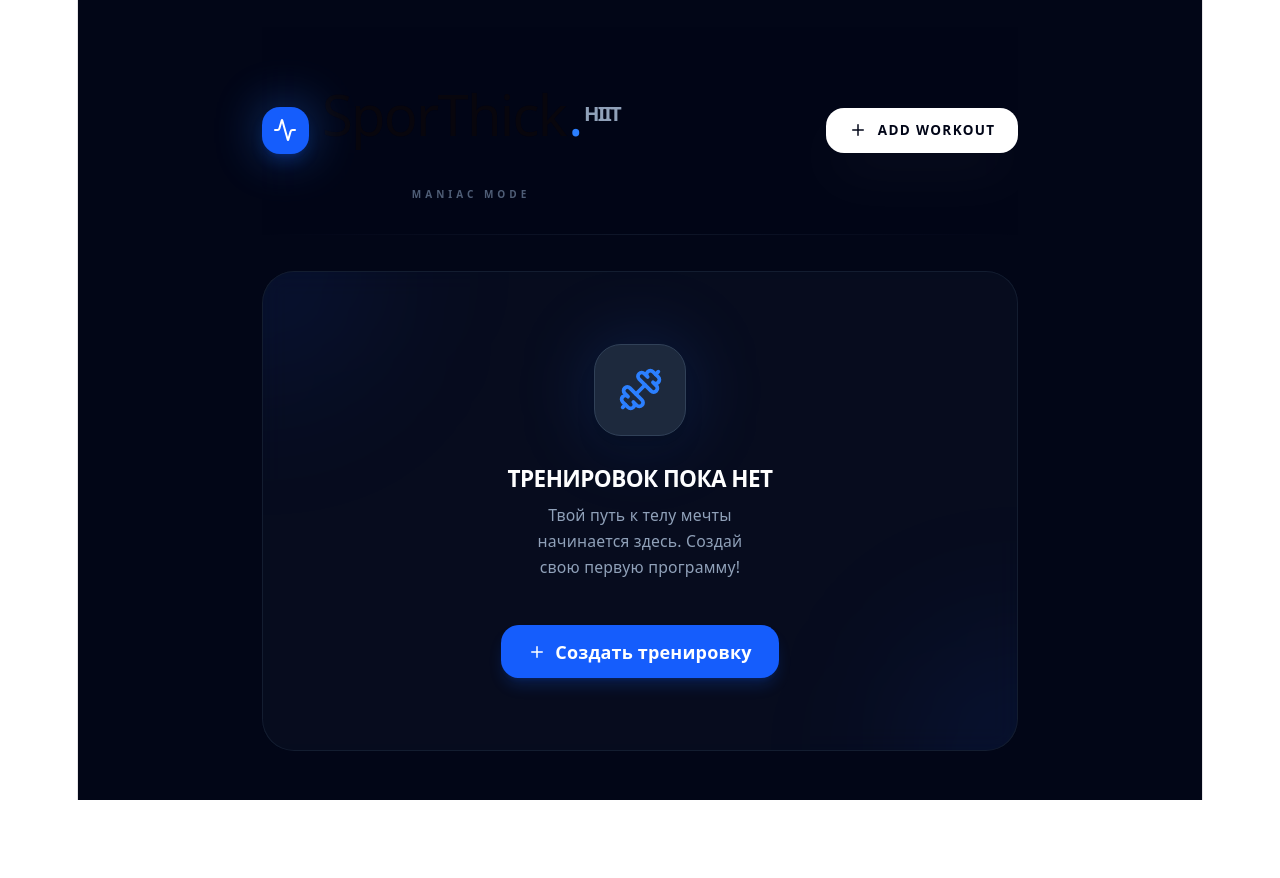
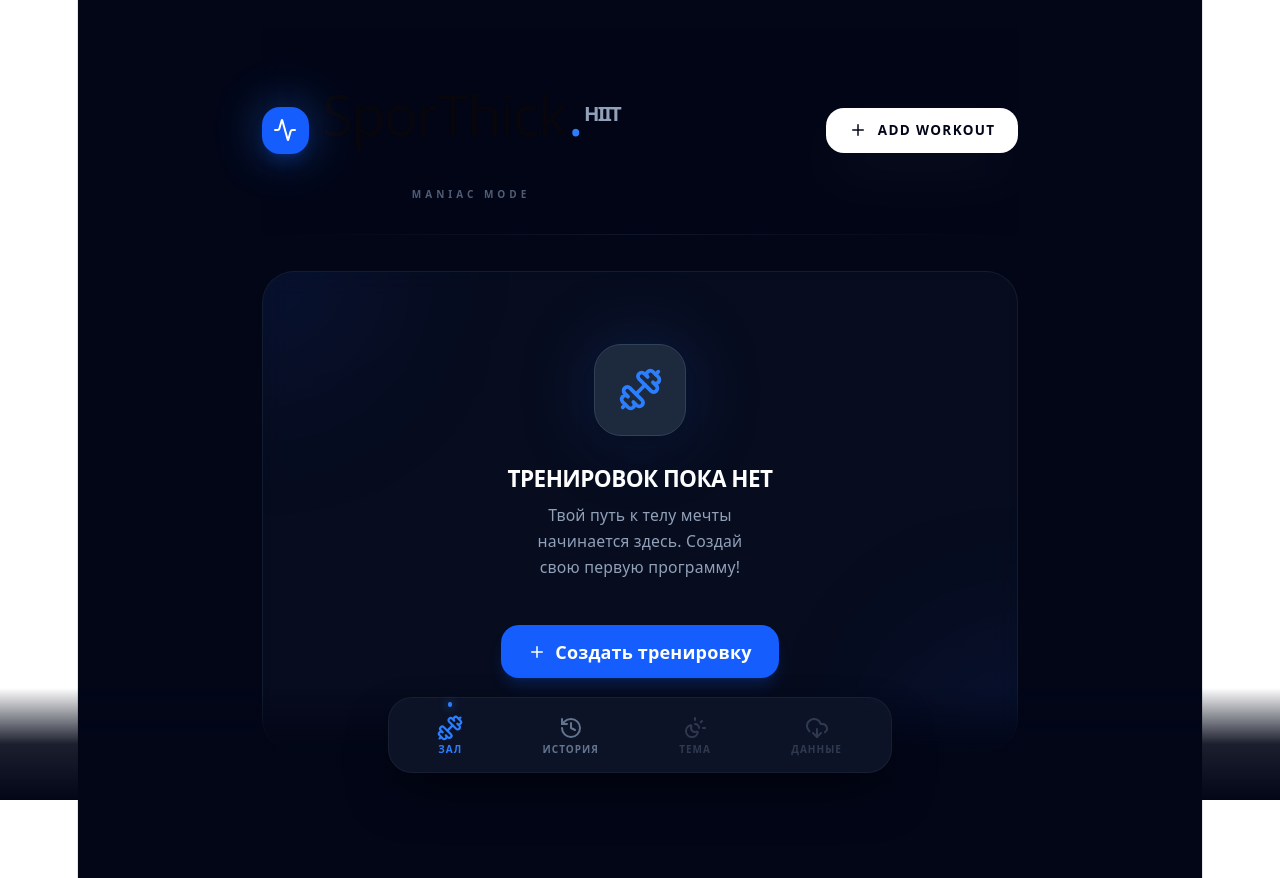
Before and after one commit to loktionov129/SporThick.HIIT-o-Maniac, a React (Vite) app: page /#/ in a window 1280 px wide. Before the commit the page ends 800 px from the top, so only its background shows below. Built offline with nearby package versions, Linux system fonts and the light colour scheme.

Commit message:
feat: bottom nav

```diff
--- a/src/App.css
+++ b/src/App.css
@@ -66,6 +66,11 @@ body {
   margin: 0;
 }
 
+main {
+  padding-bottom: 100px;
+}
+
+
 h1,
 h2 {
   font-family: var(--heading);
--- a/src/App.tsx
+++ b/src/App.tsx
@@ -1,20 +1,34 @@
 import React from 'react';
-import { HashRouter as Router, Routes, Route } from 'react-router-dom';
+import { HashRouter as Router, Routes, Route, useLocation } from 'react-router-dom';
 import { PageContainer } from './components/Layout/PageContainer';
 import WorkoutList from './features/workout-list';
 import CreateEditWorkoutScreen from './features/workout-form';
 import TimerScreen from './features/timer';
+import { HistoryScreen } from './features/history';
+import { BottomNav } from './components/Layout/BottomNav';
 import './App.css';
 
-const App: React.FC = () => {
+const AppContent: React.FC = () => {
+  const location = useLocation();
+  const showBottomNav = location.pathname !== '/timer';
+
   return (
-    <Router>
+    <>
       <Routes>
         <Route
           path="/"
           element={
             <PageContainer withHeader maxWidth="md">
               <WorkoutList />
+            </PageContainer>
+          }
+        />
+
+        <Route
+          path="/history"
+          element={
+            <PageContainer withHeader maxWidth="md">
+              <HistoryScreen />
             </PageContainer>
           }
         />
@@ -37,6 +51,16 @@ const App: React.FC = () => {
           }
         />
       </Routes>
+
+      {showBottomNav && <BottomNav />}
+    </>
+  );
+};
+
+const App: React.FC = () => {
+  return (
+    <Router>
+      <AppContent />
     </Router>
   );
 };
--- /dev/null
+++ b/src/components/Layout/BottomNav.tsx
@@ -0,0 +1,48 @@
+import React from 'react';
+import { NavLink } from 'react-router-dom';
+import { Dumbbell, History, SunMoon, DownloadCloud } from 'lucide-react';
+
+export const BottomNav: React.FC = () => {
+  const navItems = [
+    { to: '/', icon: <Dumbbell size={24} />, label: 'Зал' },
+    { to: '/history', icon: <History size={24} />, label: 'История' },
+    { to: '/theme', icon: <SunMoon size={24} />, label: 'Тема', isPlaceholder: true },
+    { to: '/data', icon: <DownloadCloud size={24} />, label: 'Данные', isPlaceholder: true },
+  ];
+
+  return (
+    <nav className="fixed bottom-0 left-0 right-0 z-[100] px-4 pb-6 pt-2 bg-gradient-to-t from-[#020617] via-[#020617]/90 to-transparent">
+      <div className="max-w-md mx-auto bg-slate-900/80 backdrop-blur-xl border border-white/5 rounded-[24px] p-2 flex items-center justify-around shadow-2xl shadow-black/50">
+        {navItems.map((item) => (
+          <NavLink
+            key={item.to}
+            to={item.to}
+            onClick={item.isPlaceholder ? (e) => e.preventDefault() : undefined}
+            className={({ isActive }) => `
+              relative flex flex-col items-center gap-1 p-2 rounded-xl transition-all duration-300
+              ${isActive && !item.isPlaceholder ? 'text-blue-500' : 'text-slate-500 hover:text-slate-300'}
+              ${item.isPlaceholder ? 'opacity-40 cursor-not-allowed' : 'cursor-pointer'}
+            `}
+          >
+            {({ isActive }) => (
+              <>
+                {/* Акцентная точка над иконкой */}
+                {isActive && !item.isPlaceholder && (
+                  <div className="absolute -top-1 w-1 h-1 bg-blue-500 rounded-full shadow-[0_0_8px_rgba(59,130,246,0.8)]" />
+                )}
+
+                <div className={`transition-transform duration-300 ${isActive && !item.isPlaceholder ? 'scale-110' : 'scale-100'}`}>
+                  {item.icon}
+                </div>
+
+                <span className="text-[10px] font-black uppercase tracking-widest leading-none">
+                  {item.label}
+                </span>
+              </>
+            )}
+          </NavLink>
+        ))}
+      </div>
+    </nav>
+  );
+};
--- /dev/null
+++ b/src/features/history/index.tsx
@@ -0,0 +1,59 @@
+import React from 'react';
+import { Calendar } from 'lucide-react';
+import useWorkoutStore from '../../store/useWorkoutStore';
+import { Card } from '../../components/ui/Card';
+
+export const HistoryScreen = () => {
+  const { history, clearHistory } = useWorkoutStore();
+
+  const formatDate = (ms: number) => {
+    return new Date(ms).toLocaleDateString('ru-RU', { day: 'numeric', month: 'long' });
+  };
+
+  return (
+    <div className="space-y-6">
+      <div className="flex items-center justify-between">
+        <h2 className="text-xl font-black uppercase tracking-tight text-white">История</h2>
+        {history.length > 0 && (
+          <button onClick={clearHistory} className="text-slate-500 hover:text-red-500 text-xs font-bold uppercase tracking-widest">
+            Очистить
+          </button>
+        )}
+      </div>
+
+      {history.length === 0 ? (
+        <div className="text-center py-20 bg-slate-900/20 rounded-3xl border border-dashed border-slate-800">
+           <Calendar className="mx-auto text-slate-700 mb-4" size={40} />
+           <p className="text-slate-500">Ты еще не завершил ни одной тренировки</p>
+        </div>
+      ) : (
+        <div className="space-y-3">
+          {history.map((entry) => (
+            <Card key={entry.id} className="flex items-center justify-between border-slate-800/40">
+              <div>
+                <h4 className="text-white font-bold">{entry.workoutName}</h4>
+                <p className="text-[10px] text-slate-500 uppercase font-black mt-1">
+                  {formatDate(entry.timestamp)}
+                </p>
+              </div>
+              <div className="flex gap-4 text-right">
+                <div className="flex flex-col">
+                  <span className="text-blue-500 font-black tabular-nums text-sm">
+                    {Math.floor(entry.totalTime / 60)}м
+                  </span>
+                  <span className="text-[8px] text-slate-600 uppercase font-bold">Время</span>
+                </div>
+                <div className="flex flex-col">
+                  <span className="text-emerald-500 font-black tabular-nums text-sm">
+                    {entry.totalRounds}
+                  </span>
+                  <span className="text-[8px] text-slate-600 uppercase font-bold">Круги</span>
+                </div>
+              </div>
+            </Card>
+          ))}
+        </div>
+      )}
+    </div>
+  );
+};
--- a/src/features/timer/index.tsx
+++ b/src/features/timer/index.tsx
@@ -13,6 +13,7 @@ const TimerScreen: React.FC = () => {
   const navigate = useNavigate();
   const selectedWorkoutId = searchParams.get('workoutId');
   const workouts = useWorkoutStore((state) => state.workouts);
+  const addHistoryEntry = useWorkoutStore((state) => state.addHistoryEntry);
   const workout = selectedWorkoutId ? workouts.find(w => w.id === selectedWorkoutId) : null;
 
   const [currentExerciseIndex, setCurrentExerciseIndex] = useState(0);
@@ -20,6 +21,7 @@ const TimerScreen: React.FC = () => {
   const [isRunning, setIsRunning] = useState(false);
   const [currentRound, setCurrentRound] = useState(1);
   const [isResting, setIsResting] = useState(false);
+  const [wasStarted, setWasStarted] = useState(false);
 
   const currentExercise = workout?.exercises[currentExerciseIndex];
 
@@ -73,6 +75,30 @@ const TimerScreen: React.FC = () => {
     return () => clearInterval(interval!);
   }, [isRunning, remainingTime, currentExerciseIndex, currentRound, isResting, workout]);
 
+  const isFinished = wasStarted && currentRound >= (workout?.rounds || 1) &&
+                     currentExerciseIndex >= (workout?.exercises.length || 1) - 1 &&
+                     remainingTime === 0 && !isResting;
+
+  const hasSaved = React.useRef(false);
+  useEffect(() => {
+    if (isFinished && workout && !hasSaved.current) {
+      const exercisesTime = workout.exercises.reduce((acc, ex) => acc + ex.duration, 0);
+      const totalRestTime = workout.exercises.length * (workout.restDuration || 0);
+      const totalTime = (exercisesTime + totalRestTime) * (workout.rounds || 1);
+      console.log('saved');
+      hasSaved.current = true;
+
+      addHistoryEntry({
+        id: Date.now().toString(),
+        workoutId: workout.id,
+        workoutName: workout.name,
+        timestamp: Date.now(),
+        totalTime,
+        totalRounds: workout.rounds,
+      });
+    }
+  }, [isFinished, workout, addHistoryEntry]);
+
   if (!workout) {
     return (
       <FullScreenCenter>
@@ -84,10 +110,6 @@ const TimerScreen: React.FC = () => {
       </FullScreenCenter>
     );
   }
-
-  const isFinished = currentRound >= (workout?.rounds || 1) &&
-                     currentExerciseIndex >= (workout?.exercises.length || 1) - 1 &&
-                     remainingTime === 0 && !isResting;
 
   if (isFinished) {
     const totalExercisesTime = workout.exercises.reduce((acc, ex) => acc + ex.duration, 0);
@@ -149,7 +171,7 @@ const TimerScreen: React.FC = () => {
       <div className="flex items-center gap-4 w-full max-w-sm">
         <Button
           variant="secondary"
-          onClick={() => { setIsRunning(false); setIsResting(false); setCurrentExerciseIndex(0); setRemainingTime(workout.exercises[0].duration); setCurrentRound(1)}}
+          onClick={() => { setIsRunning(false); setIsResting(false); setCurrentExerciseIndex(0); setRemainingTime(workout.exercises[0].duration); setCurrentRound(1); setWasStarted(false);}}
           className="p-5"
         >
           <RotateCcw size={24} />
@@ -157,7 +179,7 @@ const TimerScreen: React.FC = () => {
 
         <Button
           variant={isRunning ? 'secondary' : 'primary'}
-          onClick={() => setIsRunning(!isRunning)}
+          onClick={() => {setWasStarted(true); setIsRunning(!isRunning)}}
           className="flex-1 py-5 text-lg uppercase tracking-[0.2em]"
         >
           {isRunning ? <Pause size={24} fill="currentColor" /> : <Play size={24} fill="currentColor" />}
--- a/src/features/workout-form/index.tsx
+++ b/src/features/workout-form/index.tsx
@@ -28,7 +28,9 @@ const CreateEditWorkoutScreen: React.FC = () => {
 
   const handleSubmit = (e: React.FormEvent) => {
     e.preventDefault();
-    if (!name.trim()) return;
+    if (!name.trim()) {
+      return;
+    }
 
     const workoutData = {
       name,
--- a/src/store/useWorkoutStore.ts
+++ b/src/store/useWorkoutStore.ts
@@ -1,9 +1,10 @@
 import { create } from 'zustand';
 import { persist } from 'zustand/middleware';
-import type { Workout } from '../types';
+import type { Workout, WorkoutHistoryEntry } from '../types';
 
 interface WorkoutState {
   workouts: Workout[];
+  history: WorkoutHistoryEntry[];
   settings: {
     soundEnabled: boolean;
     vibrationEnabled: boolean;
@@ -15,11 +16,18 @@ interface WorkoutState {
   deleteWorkout(id: string): void;
   toggleSound(): void;
   setFilter(query: string): void;
+  addHistoryEntry: (entry: WorkoutHistoryEntry) => void;
+  clearHistory: () => void;
 }
 
 const useWorkoutStore = create<WorkoutState>()(persist(
   (set) => ({
     workouts: [],
+    history: [],
+    addHistoryEntry: (entry) => set((state) => ({
+      history: [entry, ...state.history]
+    })),
+    clearHistory: () => set({ history: [] }),
     settings: {
       soundEnabled: true,
       vibrationEnabled: false
```
Also changed, not shown: src/types/index.ts (+9 -0 lines).
